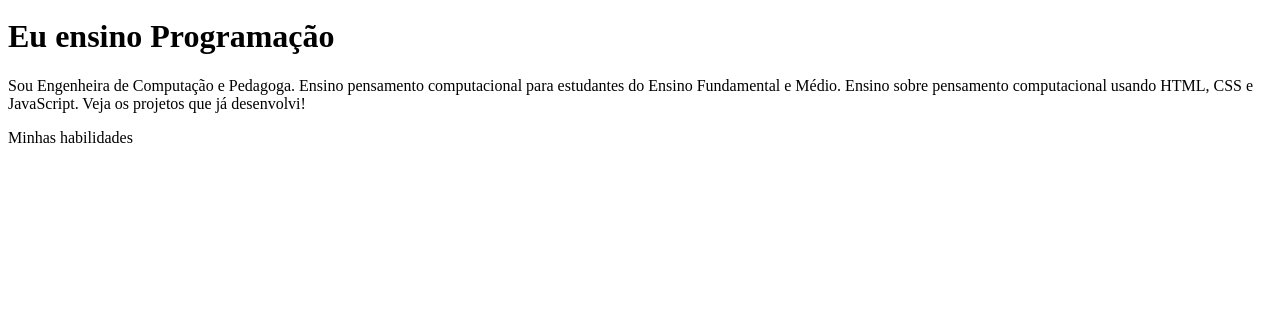
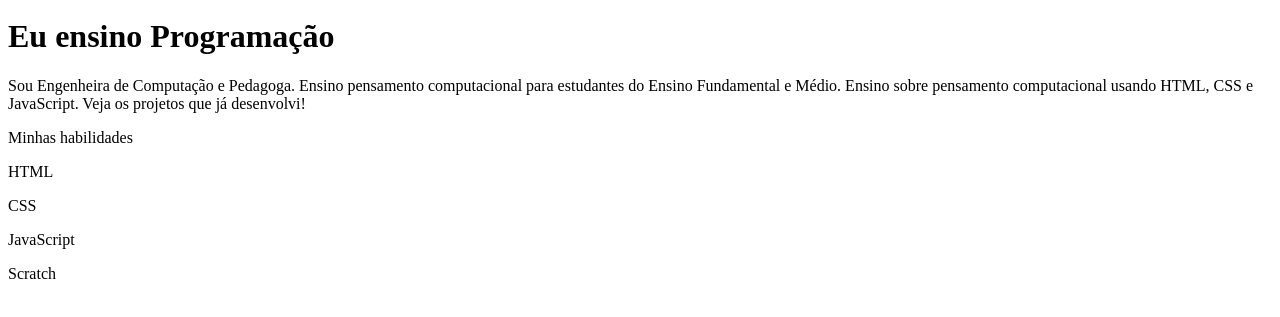
Before and after one commit to versed007/Portfolio, a plain HTML site: page index.html in a window 1280 px wide. Shown: the part 379-696 px from the top of the page. Drawn offline with Linux system fonts and the light colour scheme.

Commit message:
Update index.html

```diff
--- a/index.html
+++ b/index.html
@@ -22,3 +22,9 @@
     desenvolvi!
   </p>
   <p>Minhas habilidades</p>
+  <div>
+    <p>HTML</p>
+    <p>CSS</p>
+    <p>JavaScript</p>
+    <p>Scratch</p>
+  </div>
```
